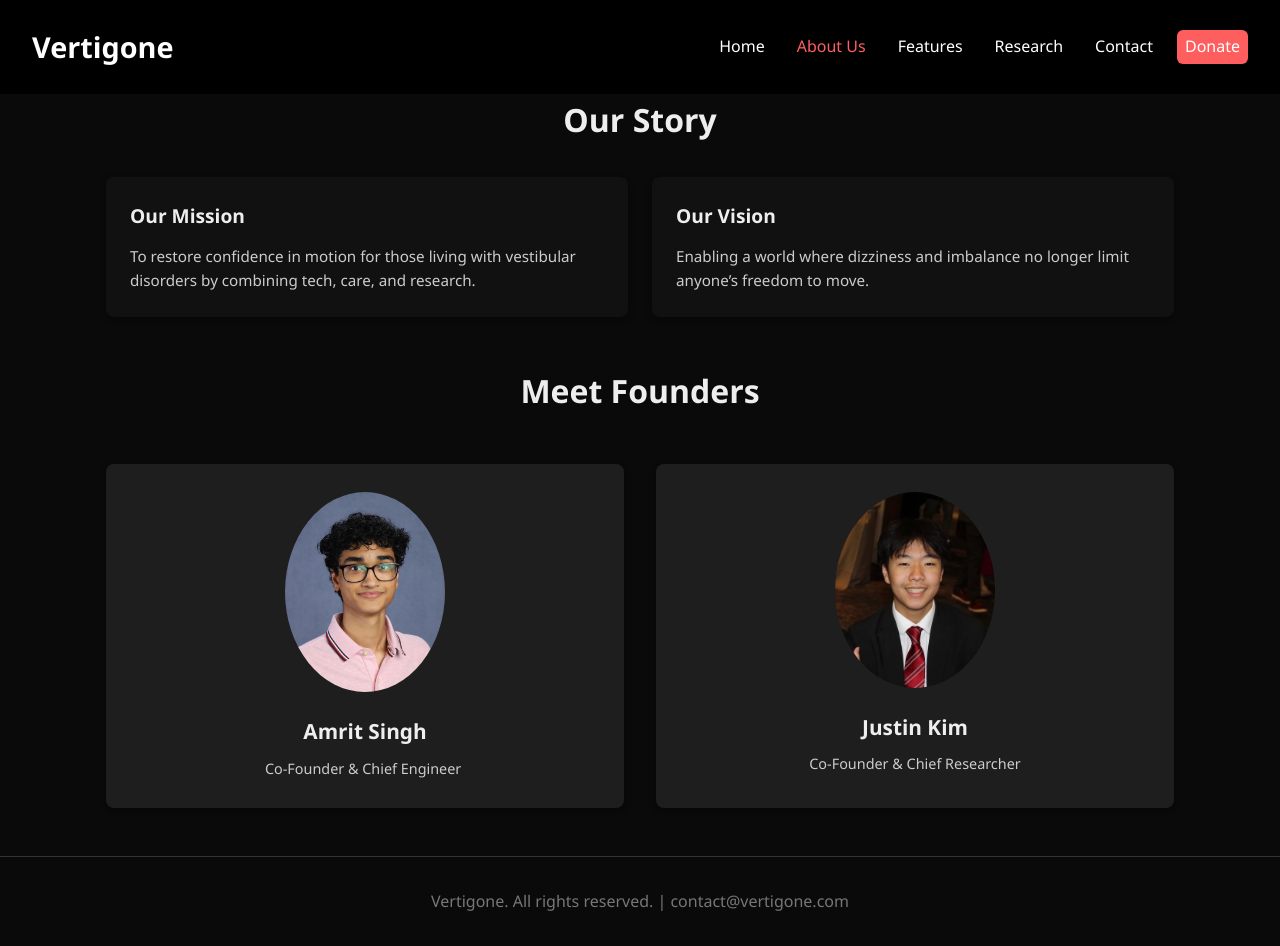
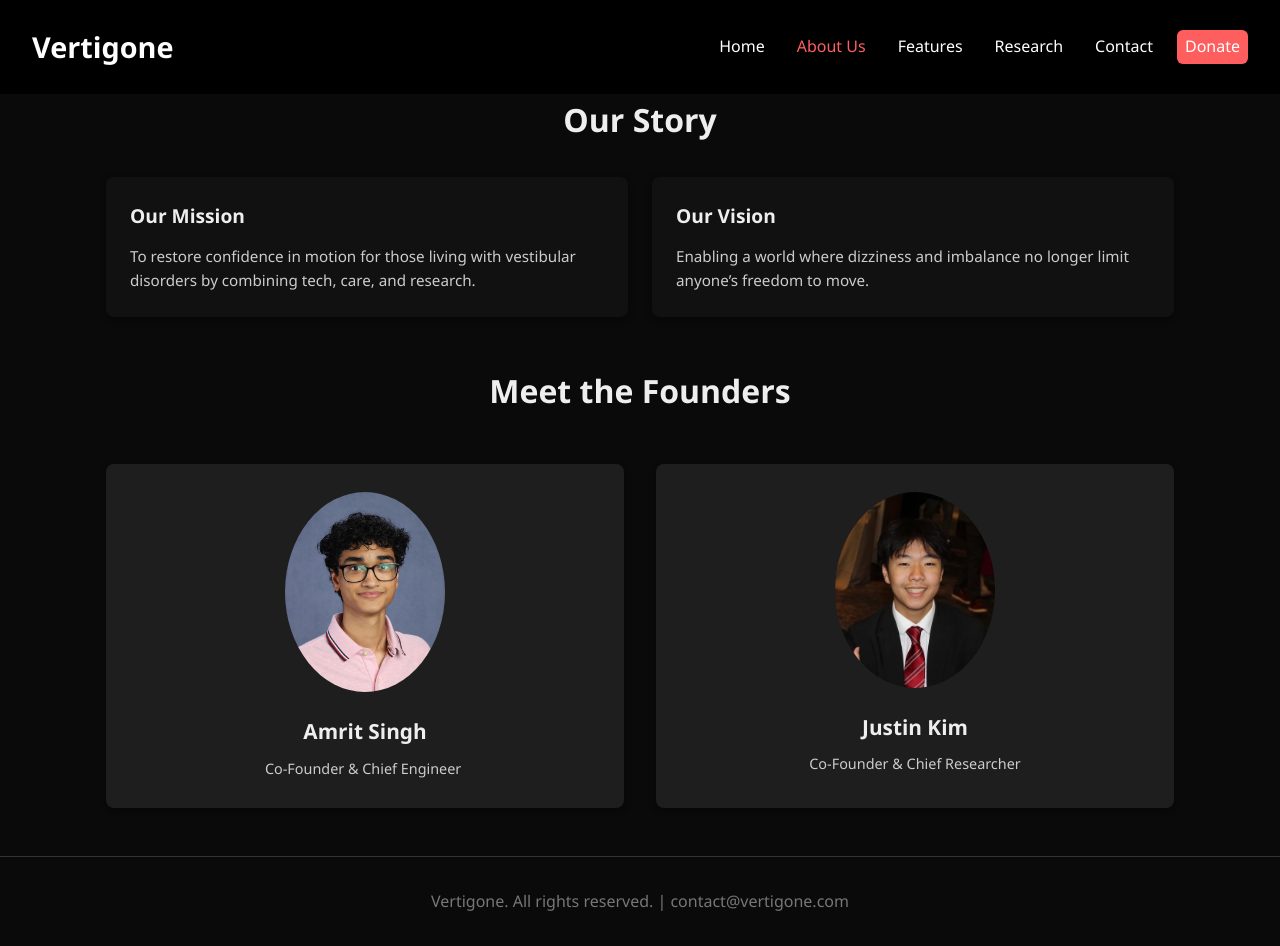
Before and after one commit to AmritSingh10/Vertigone, a plain HTML site: page about.html in a window 1280 px wide. Drawn offline with Linux system fonts and the light colour scheme.

Commit message:
Update about.html

```diff
--- a/about.html
+++ b/about.html
@@ -34,7 +34,7 @@
         </div>
       </div>
 
-      <h3 style="text-align:center; margin:3rem 0 1.5rem; font-size:2rem;">Meet Founders</h3>
+      <h3 style="text-align:center; margin:3rem 0 1.5rem; font-size:2rem;">Meet the Founders</h3>
       <div class="team-section">
         <div class="team-card">
           <img src="images/amrit.jpg" alt="Amrit Singh"/>
```
